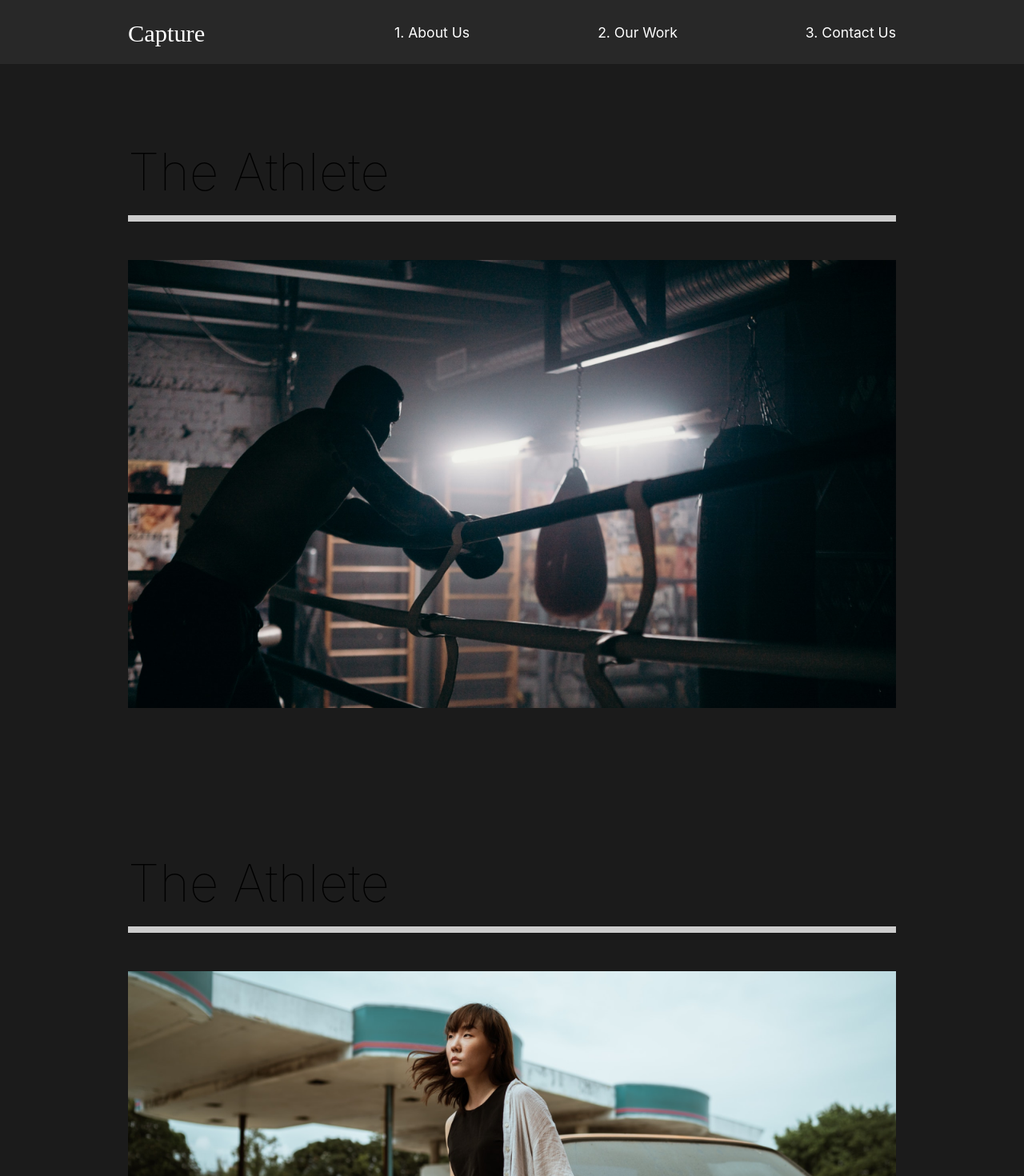
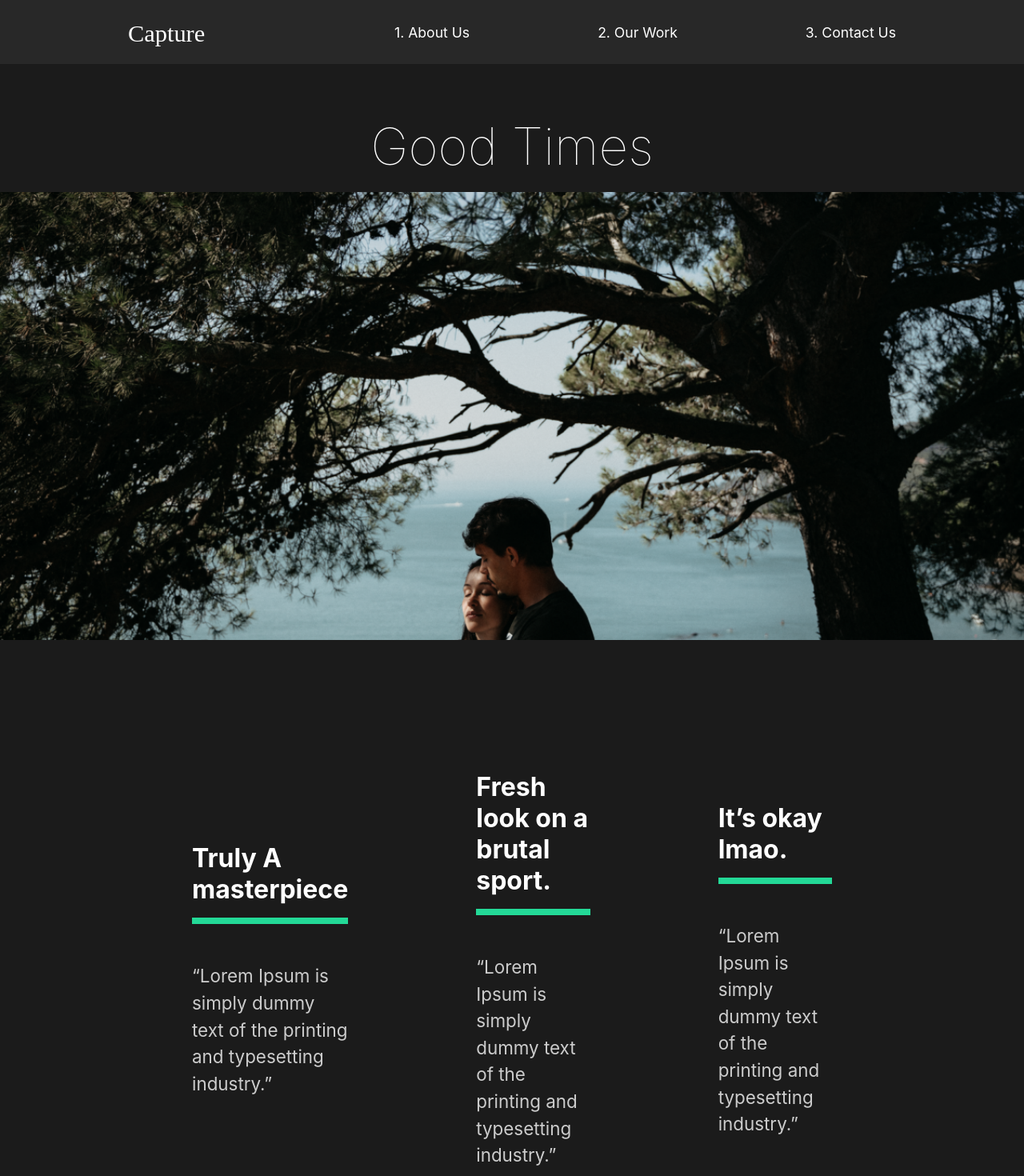
Before and after one commit to GeorgiPetrushev/creative-react-web, a React (Create React App) app: page /work/good-times in a window 1280 px wide. Shown: the top 1470 px of the page at 80% size. Built offline with nearby package versions, Linux system fonts and the light colour scheme; the HTML template or start-up script is replaced by a standard one.

Commit message:
11.adding movie description in separate page

```diff
--- a/src/App.js
+++ b/src/App.js
@@ -4,6 +4,7 @@
 import Nav from './components/Nav';
 import ContactUs from './pages/ContactUs';
 import OurWork from './pages/OurWork';
+import MovieDetail from './pages/MovieDetail';
 import { Switch, Route  } from 'react-router-dom';
 
 export default function App() {
@@ -15,8 +16,11 @@
           <Route path='/' exact>
             <AboutUs />
           </Route>
-          <Route path="/work">
+          <Route path="/work" exact>
             <OurWork />
+          </Route>
+          <Route path="/work/:id">
+            <MovieDetail />
           </Route>
           <Route path='/contact'>
             <ContactUs />
--- /dev/null
+++ b/src/movieState.js
@@ -0,0 +1,81 @@
+//Import Images
+import athlete from "./img/athlete-small.png";
+import goodtimes from "./img/goodtimes-small.png";
+import theracer from "./img/theracer-small.png";
+import athlete2 from "./img/athlete2.png";
+import goodtimes2 from "./img/good-times2.jpg";
+import theracer2 from "./img/the-racer2.jpg";
+
+export const MovieState = () => {
+  return [
+    {
+      title: "The Athlete",
+      mainImg: athlete,
+      secondaryImg: athlete2,
+      url: "/work/the-athlete",
+      awards: [
+        {
+          title: "Truly A masterpiece",
+          description:
+            "“Lorem Ipsum is simply dummy text of the printing and typesetting industry.”",
+        },
+        {
+          title: "Fresh look on a brutal sport.",
+          description:
+            "“Lorem Ipsum is simply dummy text of the printing and typesetting industry.”",
+        },
+        {
+          title: "It’s okay lmao.",
+          description:
+            "“Lorem Ipsum is simply dummy text of the printing and typesetting industry.”",
+        },
+      ],
+    },
+    {
+      title: "Good Times",
+      mainImg: goodtimes,
+      url: "/work/good-times",
+      secondaryImg: goodtimes2,
+      awards: [
+        {
+          title: "Truly A masterpiece",
+          description:
+            "“Lorem Ipsum is simply dummy text of the printing and typesetting industry.”",
+        },
+        {
+          title: "Fresh look on a brutal sport.",
+          description:
+            "“Lorem Ipsum is simply dummy text of the printing and typesetting industry.”",
+        },
+        {
+          title: "It’s okay lmao.",
+          description:
+            "“Lorem Ipsum is simply dummy text of the printing and typesetting industry.”",
+        },
+      ],
+    },
+    {
+      title: "The Racer",
+      mainImg: theracer,
+      url: "/work/the-racer",
+      secondaryImg: theracer2,
+      awards: [
+        {
+          title: "Truly A masterpiece",
+          description:
+            "“Lorem Ipsum is simply dummy text of the printing and typesetting industry.”",
+        },
+        {
+          title: "Fresh look on a brutal sport.",
+          description:
+            "“Lorem Ipsum is simply dummy text of the printing and typesetting industry.”",
+        },
+        {
+          title: "It’s okay lmao.",
+          description:
+            "“Lorem Ipsum is simply dummy text of the printing and typesetting industry.”",
+        },
+      ],
+    },
+  ];
+};
--- /dev/null
+++ b/src/pages/MovieDetail.js
@@ -0,0 +1,107 @@
+import React,{useState, useEffect} from 'react';
+import styled from 'styled-components';
+import { useHistory } from 'react-router-dom';
+import {MovieState} from '../movieState';
+
+
+const MovieDetail = () =>{
+    const history = useHistory();
+    const url = history.location.pathname;
+    const [movies,setMovies] = useState(MovieState);
+    const [movie,setMovie] = useState(null);
+
+    useEffect(() =>{
+        const currentMovie = movies.filter((stateMovie) =>  stateMovie.url === url
+        )
+        setMovie(currentMovie[0]);
+    }, [movies, url]);
+
+    return(
+        <>
+            {movie &&(
+                <Details>
+                    <HeadLine>
+                        <h2>{movie.title}</h2>
+                        <img src={movie.mainImg} alt='movie'></img>
+                    </HeadLine>
+                    <Awards>
+                        {movie.awards.map((award)=>(
+                            <Award
+                                title={award.title}
+                                description={award.description}
+                                key={award.title}
+                            />
+                        ))}
+                    </Awards>
+                    <ImageDisplay>
+                        <img src={movie.secondaryImg} alt="movie"></img>
+                    </ImageDisplay>
+                </Details>
+            )}
+        </>
+    );
+};
+
+const Details = styled.div`
+    color:white;
+
+`;
+const HeadLine = styled.div`
+    min-height: 90vh;
+    padding-top: 20vh;
+    position: relative;
+    h2{
+        position: absolute;
+        top: 10%;
+        left: 50%;
+        transform: translate(-50%,-10%)
+    }
+    img{
+        width: 100%;
+        height: 70vh;
+        object-fit: cover;
+    }
+`;
+const Awards = styled.div`
+        min-height: 80vh;
+        display: flex;
+        margin: 5rem 10rem;
+        align-items: center;
+        justify-content: space-around;
+`;
+const AwardStyle = styled.div`
+        padding: 5rem;
+        h3{
+            font-size: 2rem;
+        }
+        .line{
+            width: 100%;
+            background-color: #23d997;
+            height: 0.5rem;
+            margin: 1rem 0rem;
+        }
+        p{
+            padding: 2rem 0rem;
+        }
+`;
+const ImageDisplay = styled.div`
+        min-height: 50vh;
+        img{
+            width: 100%;
+            height: 100vh;
+            object-fit: cover;
+        }
+`;
+
+//Award Component
+const Award = ({title,description}) =>{
+    return(
+        <AwardStyle>
+            <h3>{title}</h3>
+            <div className="line"></div>
+            <p>{description}</p>
+        </AwardStyle>
+    )
+}
+
+export default MovieDetail;
--- a/src/pages/OurWork.js
+++ b/src/pages/OurWork.js
@@ -14,21 +14,21 @@
                 <Movie>
                     <h2>The Athlete</h2>
                     <div className='line'></div>
-                    <Link>
+                    <Link to="/work/the-athlete">
                         <img src={athlete} alt='athlete'></img>
                     </Link>
                 </Movie>
                 <Movie>
                     <h2>The Athlete</h2>
                     <div className='line'></div>
-                    <Link>
+                    <Link to="/work/the-racer">
                     <img src={theracer} alt='athlete'></img>
                     </Link>
                 </Movie>
                 <Movie>
                     <h2>The Athlete</h2>
                     <div className='line'></div>
-                    <Link>
+                    <Link to="/work/good-times">
                         <img src={goodtimes} alt='athlete'></img>
                     </Link>
                 </Movie>
```
